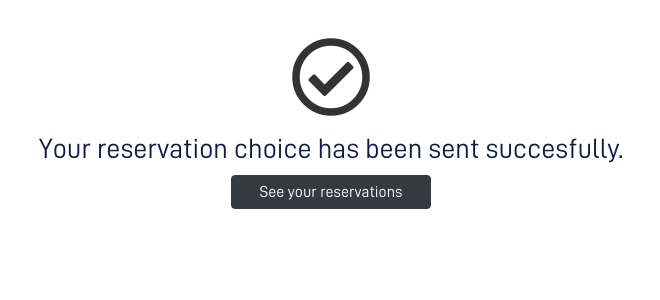
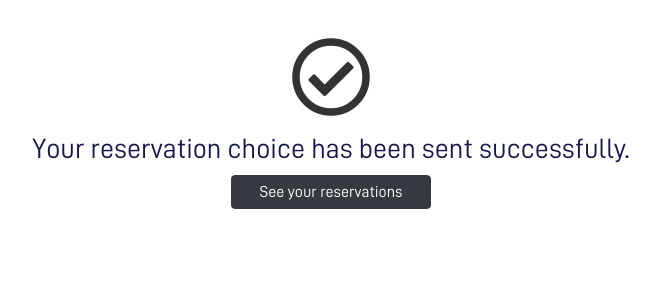
Before and after one commit to gcivil-nyu-org/urban-thrifter, a Django app: page /reservation/confirmed/ in a window 1280 px wide. Shown: the part 97-397 px from the top of the page, without its empty margins (309-969 px from the left). Run offline with Django 3.2, Linux system fonts and the light colour scheme; some libraries are stand-ins or nearby versions.

Commit message:
Fixed reservation request spelling

```diff
--- a/reservation/templates/reservation/reservation_confirmation.html
+++ b/reservation/templates/reservation/reservation_confirmation.html
@@ -3,7 +3,7 @@
     <div class="text-center animated fadeIn">
         <p><i class="far fa-check-circle fa-5x mt-5"></i></p>
         <div>
-            <h3>Your reservation choice has been sent succesfully.</h3>
+            <h3>Your reservation choice has been sent successfully.</h3>
         </div>
         <a class="btn btn-wide btn-dark" href="{% url 'reservation:reservation-home' %}">See your reservations</a>
     </div>
```
